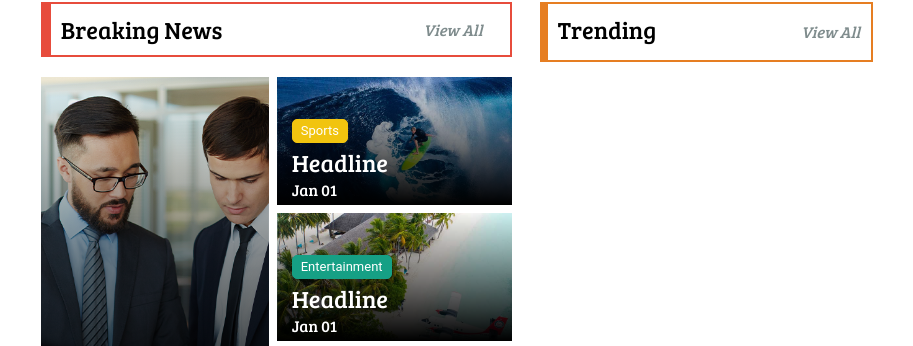
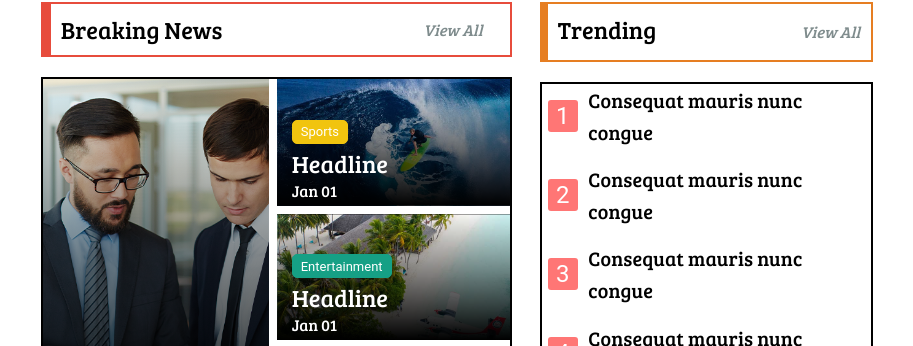
Before and after one commit to shinyZu/AZ_News, a React (Create React App) app in the folder az_news-frontend/: page /home in a window 1280 px wide. Shown: the part 606-952 px from the top of the page, without its empty margins (183-1096 px from the left). Built offline with nearby package versions, Linux system fonts and the light colour scheme; a web font is replaced by a local one.

Commit message:
Created Trending News section

```diff
--- /dev/null
+++ b/az_news-frontend/src/components/00_common/TrendingRow/TrendingRow.js
@@ -0,0 +1,55 @@
+import Grid from "@mui/material/Grid";
+import Typography from "@mui/material/Typography";
+
+import styles from "./TrendingRow.module.css";
+
+function TrendingRow(props) {
+  return (
+    <>
+      <Grid
+        container
+        item
+        xl={12}
+        lg={12}
+        md={12}
+        sm={12}
+        xs={12}
+        className={styles.container_row}
+      >
+        <Grid
+          container
+          item
+          xl={1.5}
+          lg={1.5}
+          md={1.5}
+          sm={1.5}
+          xs={1.5}
+          className={styles.container_number}
+          justifyContent="center"
+          alignContent="center"
+        >
+          <Typography variant="h5" className={styles.number__style}>
+            {props.rowNo}
+          </Typography>
+        </Grid>
+        <Grid
+          container
+          item
+          xl={10.5}
+          lg={10.5}
+          md={10.5}
+          sm={10.5}
+          xs={10.5}
+          className={styles.container_headline}
+          alignContent="center"
+        >
+          <Typography variant="h6" className={styles.headline__text}>
+            Consequat mauris nunc congue
+          </Typography>
+        </Grid>
+      </Grid>
+    </>
+  );
+}
+
+export default TrendingRow;
--- /dev/null
+++ b/az_news-frontend/src/components/00_common/TrendingRow/TrendingRow.module.css
@@ -0,0 +1,26 @@
+.container_row {
+  /* border: 2px solid blue; */
+  height: 15%;
+}
+
+.container_number {
+  /* border: 2px solid green; */
+}
+
+.number__style {
+  /* border: 2px solid orange; */
+  margin: 5px auto;
+  padding: 0px 8px;
+  background-color: #ff7675;
+  color: white;
+  border-radius: 3px;
+}
+
+.container_headline {
+  /* border: 2px solid green; */
+  padding: 0px 5px;
+}
+
+.headline__text {
+  font-family: "Bree Serif", serif !important;
+}
--- a/az_news-frontend/src/pages/HomePage/HomePage.js
+++ b/az_news-frontend/src/pages/HomePage/HomePage.js
@@ -9,6 +9,7 @@ import CategoryBar from "../../components/00_common/CategoryBar/CategoryBar";
 import BreakingNews from "../../components/Home/NewsSection/NewsSection";
 import Sports from "../../components/Home/NewsSection/NewsSection";
 import Tech from "../../components/Home/NewsSection/NewsSection";
+import TrendingNews from "./TrendingNews/TrendingNews";
 
 function HomePage() {
   return (
@@ -194,7 +195,9 @@ function HomePage() {
               sm={12}
               xs={12}
               className={styles.container__content}
-            ></Grid>
+            >
+              <TrendingNews />
+            </Grid>
           </Grid>
 
           {/* Section for Gallery */}
--- a/az_news-frontend/src/pages/HomePage/HomePage.module.css
+++ b/az_news-frontend/src/pages/HomePage/HomePage.module.css
@@ -44,7 +44,7 @@
 } */
 
 .container__content {
-  /* border: 2px solid black; */
+  border: 2px solid black;
   margin: 20px 0 !important;
   height: 50vh;
 }
--- a/az_news-frontend/src/pages/HomePage/TrendingNews/TrendingNews.js
+++ b/az_news-frontend/src/pages/HomePage/TrendingNews/TrendingNews.js
@@ -0,0 +1,29 @@
+import Grid from "@mui/material/Grid";
+import Typography from "@mui/material/Typography";
+import TrendingRow from "../../../components/00_common/TrendingRow/TrendingRow";
+
+import styles from "./TrendingNews.module.css";
+
+function TrendingNews() {
+  return (
+    <>
+      <Grid
+        container
+        xl={12}
+        lg={12}
+        md={12}
+        sm={12}
+        xs={12}
+        className={styles.container}
+      >
+        <TrendingRow rowNo="1" />
+        <TrendingRow rowNo="2" />
+        <TrendingRow rowNo="3" />
+        <TrendingRow rowNo="4" />
+        <TrendingRow rowNo="5" />
+      </Grid>
+    </>
+  );
+}
+
+export default TrendingNews;
--- a/az_news-frontend/src/pages/HomePage/TrendingNews/TrendingNews.module.css
+++ b/az_news-frontend/src/pages/HomePage/TrendingNews/TrendingNews.module.css
@@ -0,0 +1,3 @@
+/* .container {
+  border: 2px solid red;
+} */
```
